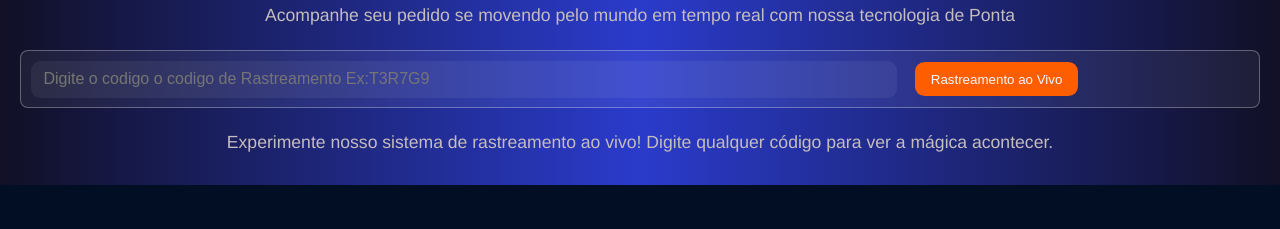
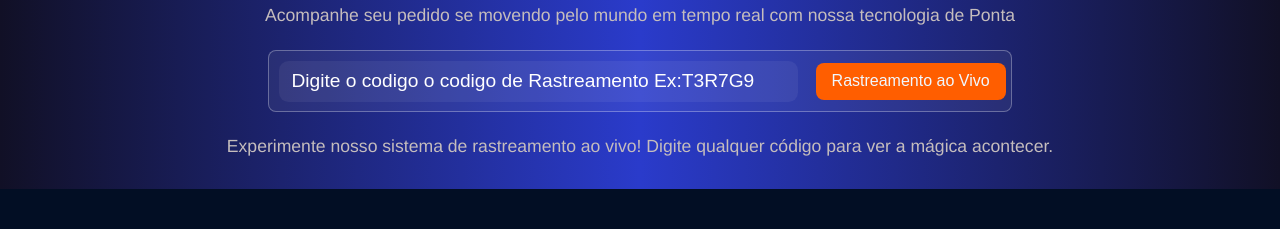
Before and after one commit to GuilhermeBuenoDA/TECH-SHIP, a plain HTML site: page index.html in a window 1280 px wide. Shown: the part 4168-4397 px from the top of the page. Drawn offline with Linux system fonts and the light colour scheme.

Commit message:
toquesfinais

```diff
--- a/style.css
+++ b/style.css
@@ -1186,8 +1186,9 @@ header h1 {
 }
 
 .inp {
-  margin: 1.5rem 0;
+  margin: 1.5rem auto;
   display: flex;
+  width: 60%;
   gap: 0.5rem;
   border: 1px solid rgba(255, 255, 255, 0.3);
   background: rgba(255, 255, 255, 0.06);
@@ -1203,21 +1204,28 @@ header h1 {
   border-radius: 0.6rem;
   margin: 0.6rem 0.6rem 0.6rem 0.6rem;
   padding: 0.6rem 0.8rem;
-  font-size: 1rem;
+  font-size: 1.2rem;
   border: none;
   outline: none;
   background: rgba(255, 255, 255, 0.06);
   color: #fff;
 }
-
+.inp input::placeholder {
+  color: white;
+}
 .inp button {
-  border-radius: 0.6rem;
+  border-radius: 0.5rem;
   border: none;
   outline: none;
+  font-size: 1rem;
   padding: 0.6rem 1rem;
   background-color: var(--background-button-laranja);
   color: var(--color-button-inicio);
   cursor: pointer;
+  transition: background-color 0.3s ease;
+}
+.inp button:hover {
+  background-color: rgb(255, 132, 0);
 }
 
 /* Media queries para responsividade */
```
